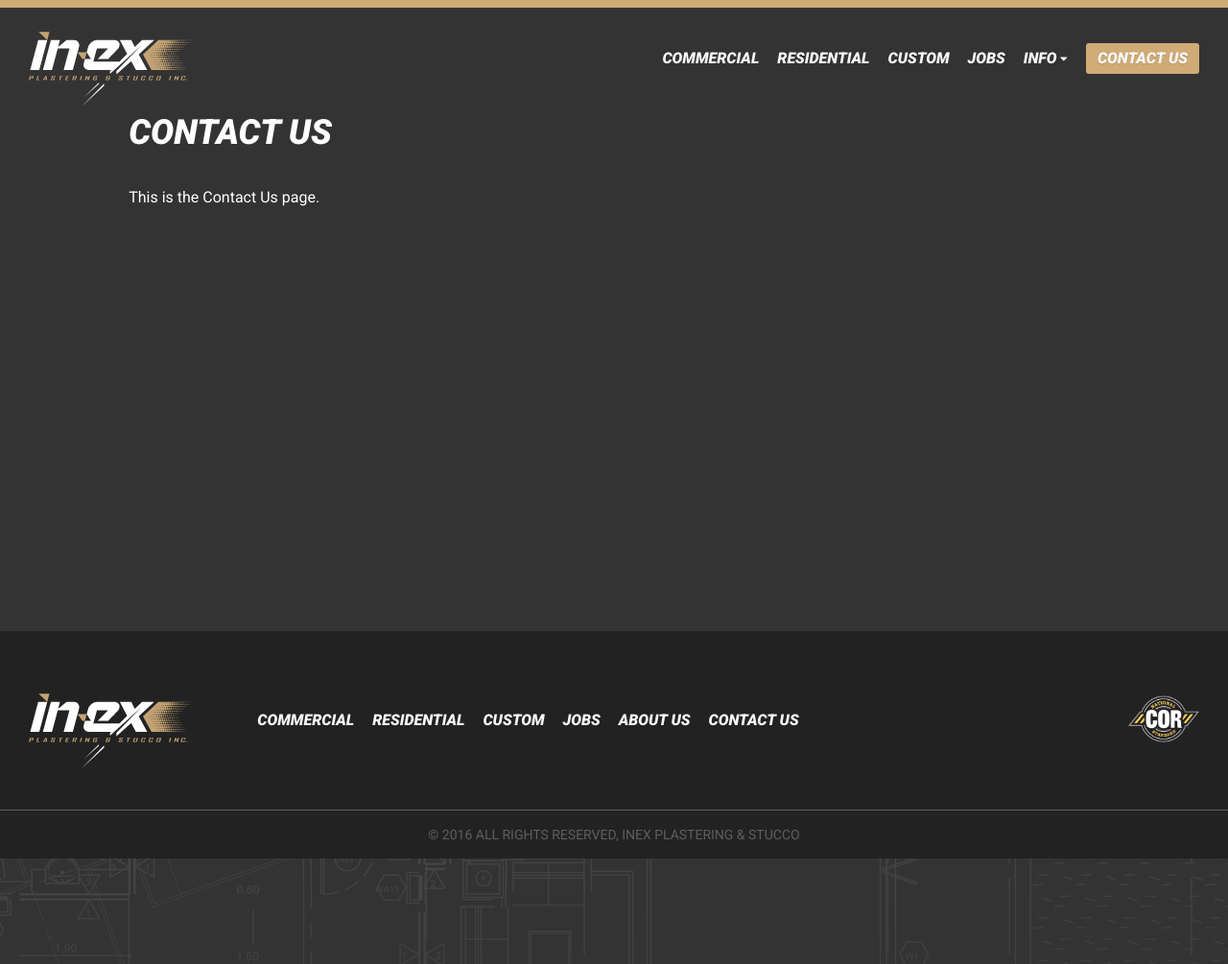
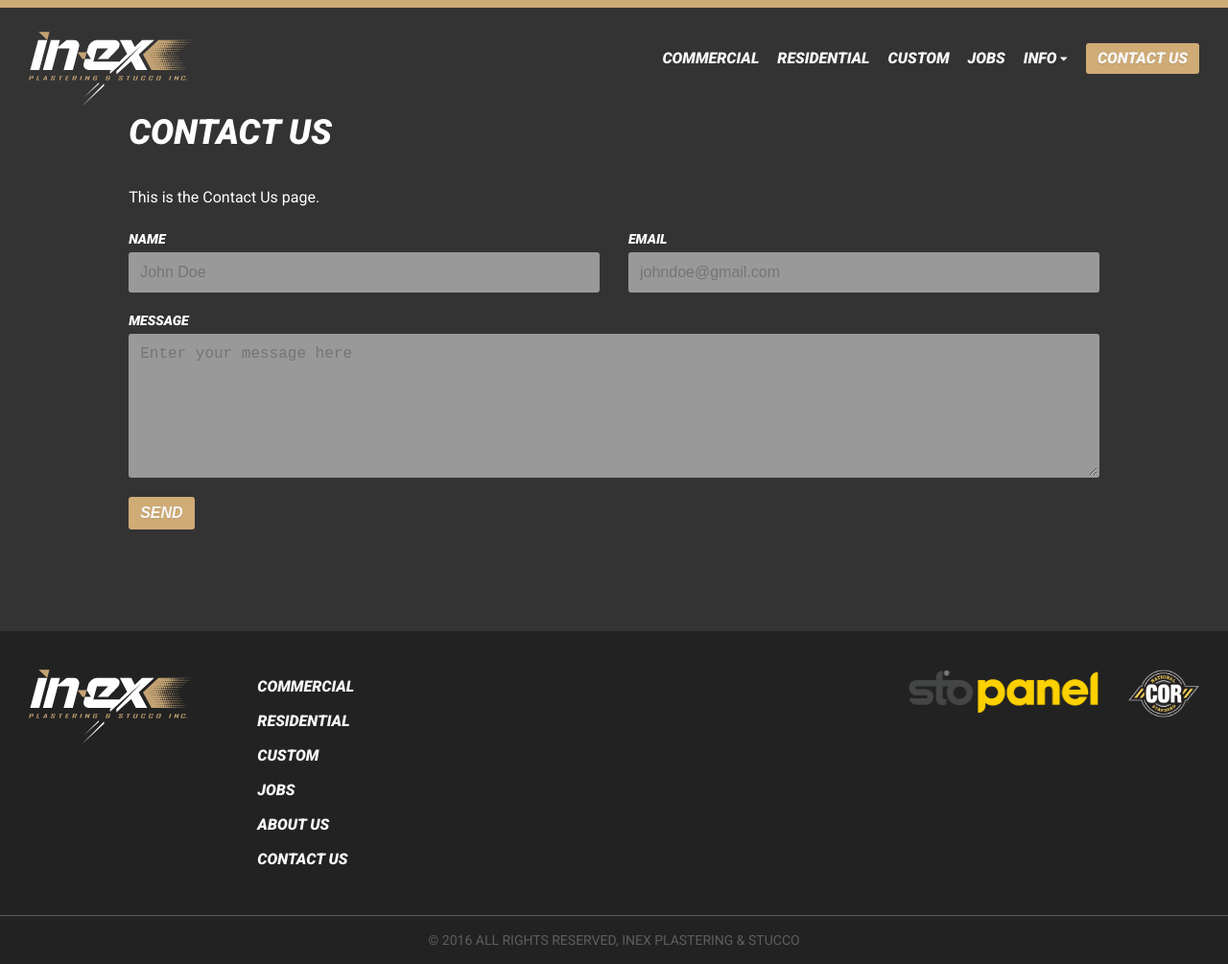
Before and after one commit to JustinPatenaude/inex-plastering, a Jekyll site: the page built from contact-us.md, in a window 1280 px wide. Shown: the whole page at 96% size. Built offline with Jekyll 4.4.1, drawn with Linux system fonts in a browser that asks for light colours; nearby versions of some CDN libraries.

Commit message:
no message

```diff
--- a/_includes/footer.html
+++ b/_includes/footer.html
@@ -2,14 +2,14 @@
 
   <div class="footer-top">
     <div class="container">
-      <div class="grid-middle">
+      <div class="grid">
         <div class="col-2_sm-12">
           <a class="logo" href="/" title="Home">
             <img class="img-contained" src="{{ "/assets/images/logo.svg" | relative_url }}" alt="Inex Plastering Logo" />
           </a>
         </div>
-        <div class="col-9_sm-12">
-          <ul class="nav cf">
+        <div class="col-6_sm-12">
+          <ul class="nav nav--stacked cf">
             <li class="nav__item">
               <a href="#" class="nav__link">
                 Commercial
@@ -42,6 +42,9 @@
             </li>
           </ul>
         </div>
+        <div class="col-3_sm-12 text-right sm-text-left sm-margin-20">
+          <a class="img-link" href="https://www.stopanel.com/" target="_blank"><img class="img-medium img-contained" src="{{ "/assets/images/supplier-stopanel.png" | relative_url }}" alt="Sto Panel Logo" /></a>
+        </div>
         <div class="col-1_sm-12 text-right sm-text-left">
           <img class="img-small img-contained" src="{{ "/assets/images/cor-logo.png" | relative_url }}" alt="COR National Standard Logo" />
         </div>
--- /dev/null
+++ b/_layouts/contact.html
@@ -0,0 +1,41 @@
+---
+layout: default
+---
+
+<div class="container">
+
+  <div class="grid-center">
+    <div class="col-10_md-12 margin-30">
+      <h1 class="title">{{ page.title }}</h1>
+    </div>
+  </div>
+
+  <div class="grid-center">
+    <div class="col-10_md-12 margin-20 rte">
+      {{ content }}
+    </div>
+    <div class="col-10_md-12 margin-30">
+      <form class="form" action="https://mailthis.to/justinpatenaude92@mail.com" method="POST">
+        <div class="grid">
+          <div class="col-6_sm-12 margin-20">
+            <label class="label" for="name">Name</label>
+            <input class="input" id="name" type="text" name="name" placeholder="John Doe">
+          </div>
+          <div class="col-6_sm-12 margin-20">
+            <label class="label" for="email">Email</label>
+            <input class="input" id="email" type="email" name="_replyto" placeholder="johndoe@gmail.com">
+          </div>
+          <div class="col-12 margin-20">
+            <label class="label" for="message">Message</label>
+            <textarea class="textarea" id="message" name="message" placeholder="Enter your message here"></textarea>
+          </div>
+          <div class="col-12">
+            <input type="hidden" name="_honeypot" value="">
+            <input class="btn" type="submit" value="Send">
+          </div>
+        </div>
+      </form>
+    </div>
+  </div>
+
+</div>
--- a/assets/styles/main.scss
+++ b/assets/styles/main.scss
@@ -25,6 +25,9 @@ $fontOne: 'Roboto', sans-serif;
 /*======================
   GLOBAL
 ======================*/
+* {
+  box-sizing: border-box;
+}
 html {
   background-color: $bgColor;
   background-image: url('{{ "/assets/images/background.png" | relative_url }}');
@@ -155,11 +158,17 @@ ul {
 .margin-30 {
   margin-bottom: 30px;
 }
+.img-link {
+  display: block;
+}
 .img-contained {
   width: 100%;
 }
 .img-small {
   max-width: 100px;
+}
+.img-medium {
+  max-width: 200px;
 }
 .bordered {
   border-radius: $borderRadius;
@@ -172,6 +181,11 @@ ul {
 }
 .italic {
   font-style: italic;
+}
+@media only screen and (max-width: 480px) {
+  .sm-margin-20 {
+    margin-bottom: 20px;
+  }
 }
 
 /*======================
@@ -235,6 +249,12 @@ ul {
     .sub-nav {
       display: block;
     }
+  }
+}
+.nav--stacked {
+  .nav__item {
+    display: block;
+    margin-left: 0;
   }
 }
 .sub-nav {
@@ -577,6 +597,9 @@ ul {
 ======================*/
 .footer {
   background-color: $bgColorDark;
+  .logo {
+    margin-top: 0;
+  }
 }
   .footer-top {
     padding: 40px 0;
@@ -615,11 +638,21 @@ ul {
     }
   }
   .footer-top {
-    padding: 10px 0;
+    padding: 30px 0 10px;
   }
   .copyright {
     padding: 10px 0;
     line-height: normal;
+  }
+}
+@media only screen and (max-width: 480px) {
+  .footer {
+    .nav__item {
+      display: block;
+      float: left;
+      width: 100%;
+      margin: 0;
+    }
   }
 }
 /*======================
@@ -675,7 +708,7 @@ ul {
 }
 .input {
   display: block;
-  width: calc(100% - 20px);
+  width: 100%;
   padding: 0 10px;
   font-size: 16px;
   line-height: 38px;
@@ -688,7 +721,18 @@ ul {
   }
 }
 .textarea {
+  display: block;
+  width: 100%;
+  max-width: 100%;
   min-height: 150px;
-  max-width: 100%;
+  padding: 0 10px;
+  font-size: 16px;
+  line-height: 38px;
   background-color: rgba(255,255,255,0.5);
+  border: 2px solid transparent;
+  border-radius: $borderRadius;
+  &:focus, &:active {
+    border: 2px solid #fff;
+    outline: none;
+  }
 }
```
Also changed, not shown: contact-us.md (+1 -1 lines).
